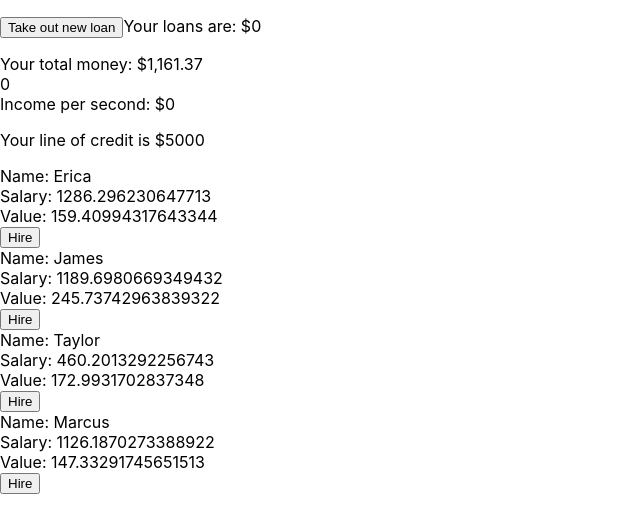
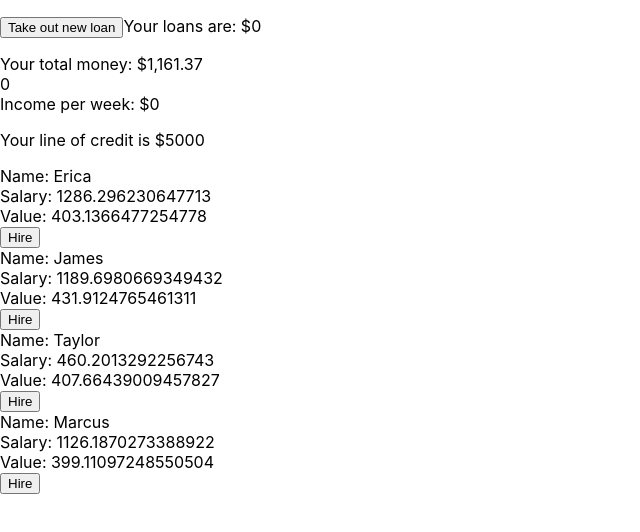
Before and after one commit to tommy-js/Marketcap, a React (Create React App) app: page / in a window 1280 px wide. Shown: the top 532 px of the page, without its empty margins (0-640 px from the left). Built offline with nearby package versions, Linux system fonts and the light colour scheme.

Commit message:
Added weekly gain and loss calculator

```diff
--- a/src/components/assets/Employee.js
+++ b/src/components/assets/Employee.js
@@ -21,6 +21,7 @@ export default class Employee extends Component {
   render() {
     return (
       <div className="company_body" style={{ display: this.state.display }}>
+        <div>Name: {this.props.name}</div>
         <div>Weekly salary: ${this.props.salary}</div>
         <div>Weekly value: ${this.props.value * 7}</div>
         <button onClick={() => this.fireEmployee()}>Fire me</button>
--- a/src/components/main/Body.js
+++ b/src/components/main/Body.js
@@ -35,7 +35,7 @@ export default class Body extends Component {
   componentDidMount() {
     setInterval(this.updateMoney, 1000);
     setInterval(this.salaryPayment, 7000);
-    setInterval(this.loanPay, 6000);
+    setInterval(this.loanPay, 7000);
   }
 
   updateMoney() {
@@ -65,8 +65,8 @@ export default class Body extends Component {
   }
 
   purchaseMe(individual) {
-    const totalVal = 0.1 * individual.salary * (this.state.assets.length + 1);
     const salaryArray = {
+      name: individual.name,
       salary: individual.salary,
       id: Math.random() * 100000,
       value: individual.value
@@ -81,7 +81,9 @@ export default class Body extends Component {
       this.setState(prevState => ({
         salary: prevState.salary + individual.salary
       }));
-      this.setState(prevState => ({ income: prevState.income + totalVal }));
+      this.setState(prevState => ({
+        income: prevState.income + individual.value
+      }));
       console.log(this.state.assets);
     } else {
       console.log("too expensive!");
@@ -91,7 +93,6 @@ export default class Body extends Component {
   loanTakeout(e) {
     const loans = Number(e);
     const totalLoans = e * 0.05;
-    console.log(typeof loans);
     this.setState(prevState => ({
       money: prevState.money + loans
     }));
@@ -120,9 +121,13 @@ export default class Body extends Component {
         ? this.setState({ income: 0 })
         : this.setState(prevState => ({ income: prevState.income - totalVal }));
     }
-    this.setState(prevState => ({
-      salary: prevState.salary - status.salary
-    }));
+    {
+      prelimArray.length == 0
+        ? this.setState({ salary: 0 })
+        : this.setState(prevState => ({
+            salary: prevState.salary - status.salary
+          }));
+    }
     console.log(prelimArray);
     this.setState({ assets: prelimArray });
   }
@@ -143,7 +148,11 @@ export default class Body extends Component {
         />
         <Money money={this.state.money} />
         <Expenses expenses={this.state.expenses} />
-        <Income income={this.state.income} />
+        <Income
+          income={this.state.income}
+          loanPayment={this.state.loanPayment}
+          salary={this.state.salary}
+        />
         <Credit credit={this.state.credit} />
         <Hireables employees={employees} purchaseMe={this.purchaseMe} />
       </div>
--- a/src/components/main/subcomponents/EmployeeList.js
+++ b/src/components/main/subcomponents/EmployeeList.js
@@ -7,6 +7,7 @@ function CompanyList(props) {
       {props.assets.map(el => (
         <Employee
           id={el.id}
+          name={el.name}
           salary={el.salary}
           value={el.value}
           fireEmployee={props.fireEmployee}
--- a/src/components/main/subcomponents/Income.js
+++ b/src/components/main/subcomponents/Income.js
@@ -2,7 +2,10 @@ import React from "react";
 import "../../../main.css";
 
 function Income(props) {
-  return <div>Income per second: ${props.income}</div>;
+  let incomeVar = props.income * 7 - props.salary - props.loanPayment;
+  let totalIncome = incomeVar;
+
+  return <div>Income per week: ${totalIncome}</div>;
 }
 
 export default Income;
--- a/src/components/main/subcomponents/employees.js
+++ b/src/components/main/subcomponents/employees.js
@@ -2,43 +2,43 @@ const employees = [
   {
     name: "Erica",
     salary: Math.random() * 1000 + 350,
-    value: Math.random() * 300,
+    value: Math.random() * 100 + 350,
     id: Math.random() * 10000
   },
   {
     name: "James",
     salary: Math.random() * 1000 + 350,
-    value: Math.random() * 300,
+    value: Math.random() * 100 + 350,
     id: Math.random() * 10000
   },
   {
     name: "Taylor",
     salary: Math.random() * 1000 + 350,
-    value: Math.random() * 300,
+    value: Math.random() * 100 + 350,
     id: Math.random() * 10000
   },
   {
     name: "Marcus",
     salary: Math.random() * 1000 + 350,
-    value: Math.random() * 300,
+    value: Math.random() * 100 + 350,
     id: Math.random() * 10000
   },
   {
     name: "Noah",
     salary: Math.random() * 1000 + 350,
-    value: Math.random() * 300,
+    value: Math.random() * 350,
     id: Math.random() * 10000
   },
   {
     name: "Jordan",
     salary: Math.random() * 1000 + 350,
-    value: Math.random() * 300,
+    value: Math.random() * 100 + 350,
     id: Math.random() * 10000
   },
   {
     name: "Max",
     salary: Math.random() * 1000 + 350,
-    value: Math.random() * 300,
+    value: Math.random() * 100 + 350,
     id: Math.random() * 10000
   }
 ];
```
